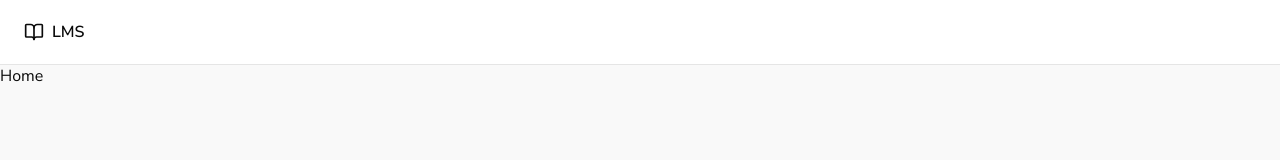
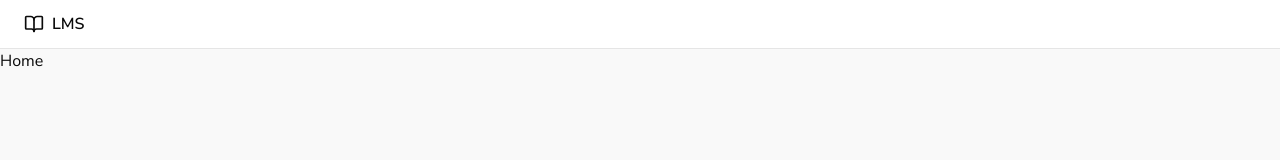
Before and after one commit to Remy349/nextjs-lms-website, a Next.js app: page / in a window 1280 px wide. Shown: the top 160 px of the page. Built offline with nearby package versions, Linux system fonts and the light colour scheme.

Commit message:
modify: Modify header styles

```diff
--- a/app/(landing)/_components/header/header.tsx
+++ b/app/(landing)/_components/header/header.tsx
@@ -3,8 +3,8 @@ import { BookOpen } from "lucide-react";
 
 const Header = () => {
   return (
-    <header className="fixed top-0 left-0 w-full z-50 bg-background border-b">
-      <div className="px-6 h-16 mx-auto flex items-center justify-between md:max-w-3xl lg:max-w-5xl xl:max-w-7xl">
+    <header className="sticky top-0 z-50 bg-background border-b">
+      <div className="px-6 h-12 mx-auto flex items-center justify-between md:max-w-3xl lg:max-w-5xl xl:max-w-7xl">
         <Link href="/" className="flex items-center font-semibold">
           <BookOpen className="size-5 mr-2" />
           LMS
--- a/app/(landing)/layout.tsx
+++ b/app/(landing)/layout.tsx
@@ -17,9 +17,9 @@ export default function LandingLayout({
 }>) {
   return (
     <html lang="en">
-      <body className={`${font.className} antialiased bg-muted/50`}>
+      <body className={`${font.className} bg-muted/50 antialiased`}>
         <Header />
-        <main className="mt-16">{children}</main>
+        <main>{children}</main>
       </body>
     </html>
   );
```
